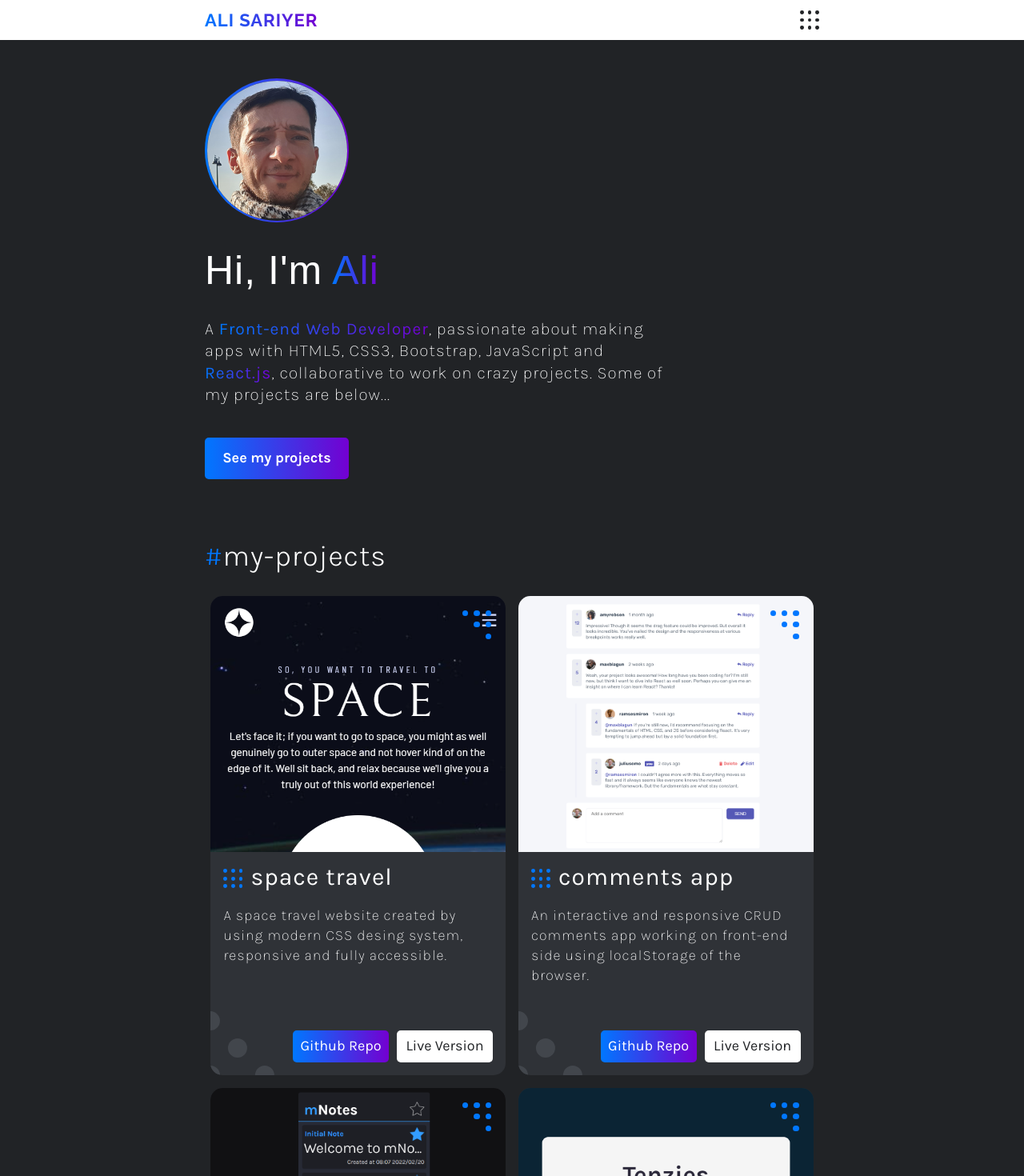
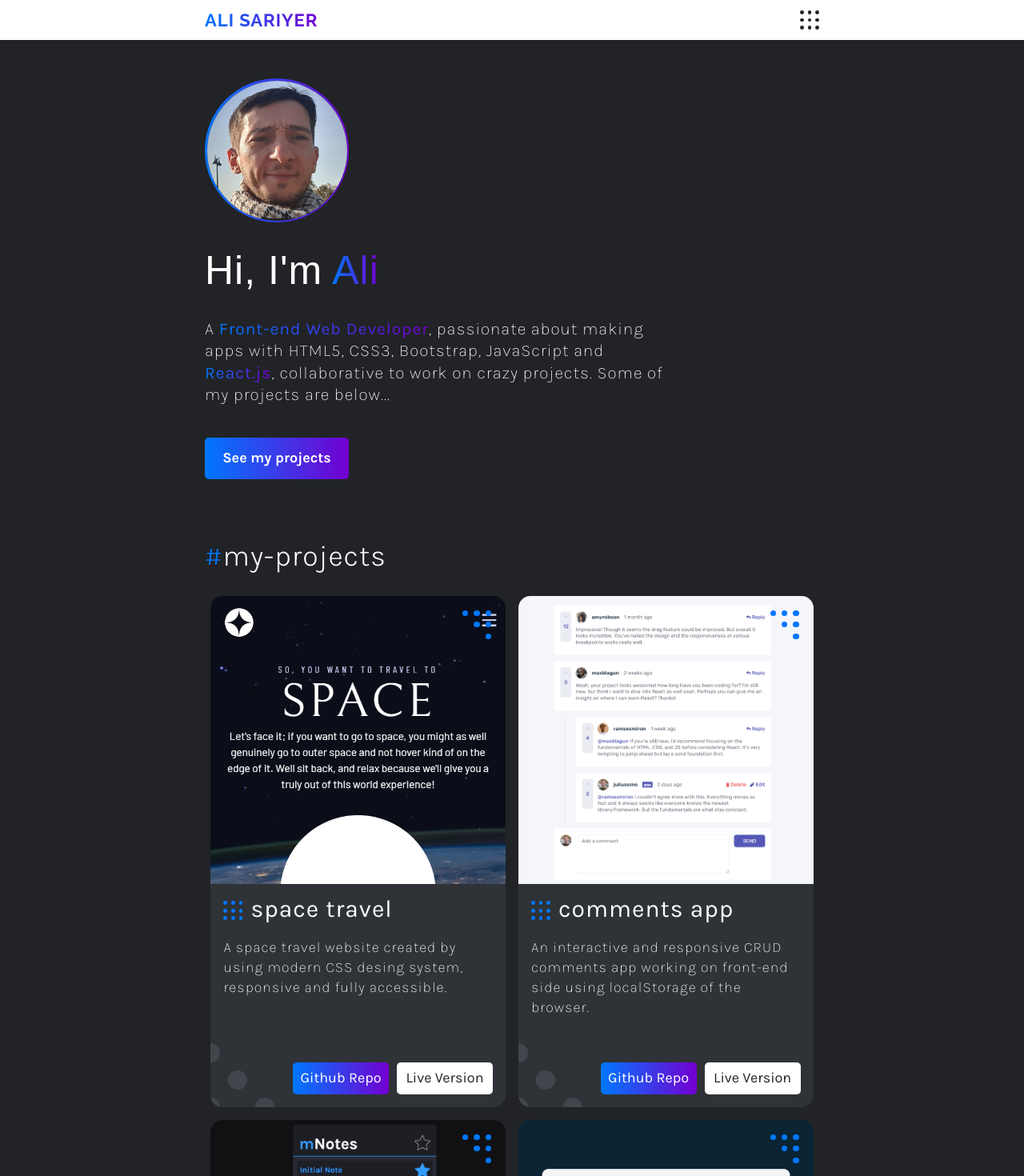
Before and after one commit to alisariyer/alisariyer, a React (Create React App) app: page / in a window 1280 px wide. Shown: the top 1470 px of the page at 80% size. Built offline with nearby package versions, Linux system fonts and the light colour scheme; a web font is replaced by a local one.

Commit message:
Update card image height

```diff
--- a/src/components/Header.js
+++ b/src/components/Header.js
@@ -5,7 +5,7 @@ export default function Header({handleMenu, isMenuOpen, className}) {
   return (
     <header className="main-header">
       <div className="container">
-        <h1><a href="#top" className="mask-linear brand-link">ALI SARIYER</a></h1>
+        <h1><a href="/" className="mask-linear brand-link">ALI SARIYER</a></h1>
         <Dots className={`${className ? className : ''}`} rotate={0} handleMenu={handleMenu} isMenuOpen={isMenuOpen}/>
       </div>
     </header>
--- a/src/css/main.css
+++ b/src/css/main.css
@@ -191,7 +191,7 @@
 
 .card-img--container {
   width: 100%;
-  height: calc(var(--rem) * 32);
+  height: calc(var(--rem) * 36);
   /* to use a triangle dot component as absolute */
   position: relative;
   overflow: hidden;
--- a/src/css/media.css
+++ b/src/css/media.css
@@ -51,7 +51,7 @@
     }
 
     .card-img--container {
-        height: calc(var(--rem) * 32);
+        height: calc(var(--rem) * 36);
     }
 
 }
```
